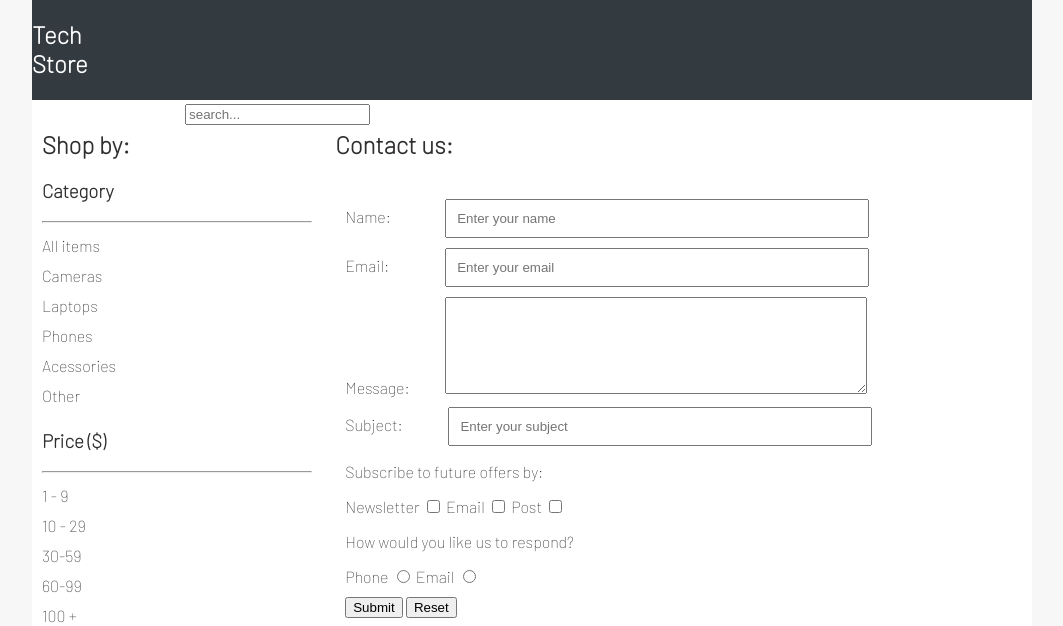
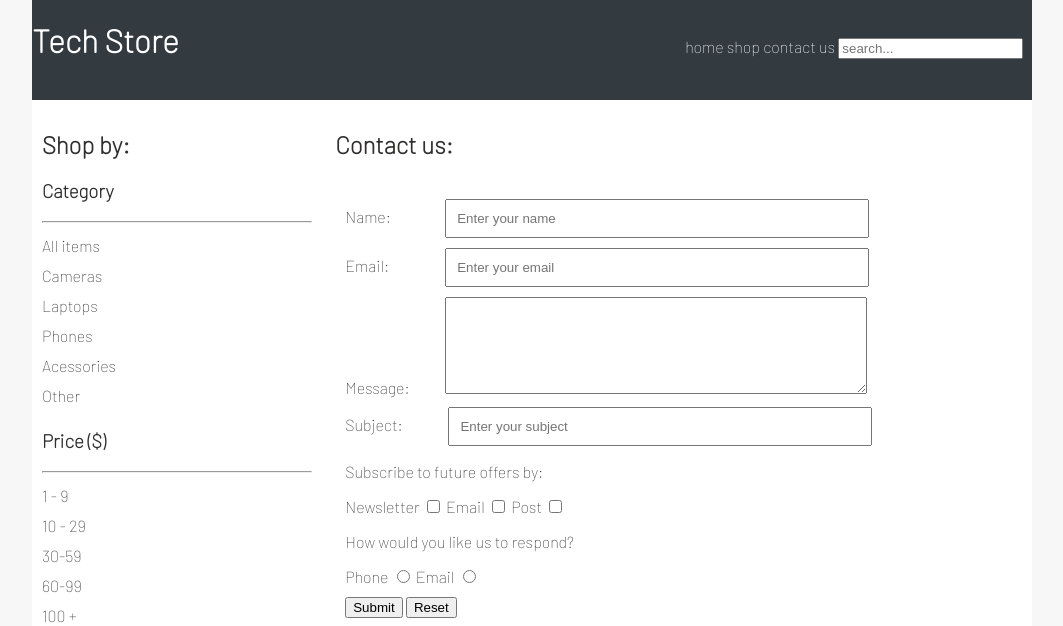
Before and after one commit to Elk-dev/tech-store, a plain HTML site: page contact.html in a window 1280 px wide. Shown: the top 626 px of the page, without its empty margins (108-1171 px from the left). Drawn offline with Linux system fonts and the light colour scheme.

```diff
--- a/contact.html
+++ b/contact.html
@@ -9,8 +9,8 @@
 </head>
     <body>
         <header>
+            <h1>Tech Store</h1>
             <nav>
-                <h1>Tech Store</h1>
                     <ul>
                         <li><a href="index.html">home</a></li>
                         <li><a href="">shop</a></li>
```
Also changed, not shown: index.html (+1 -0 lines).
